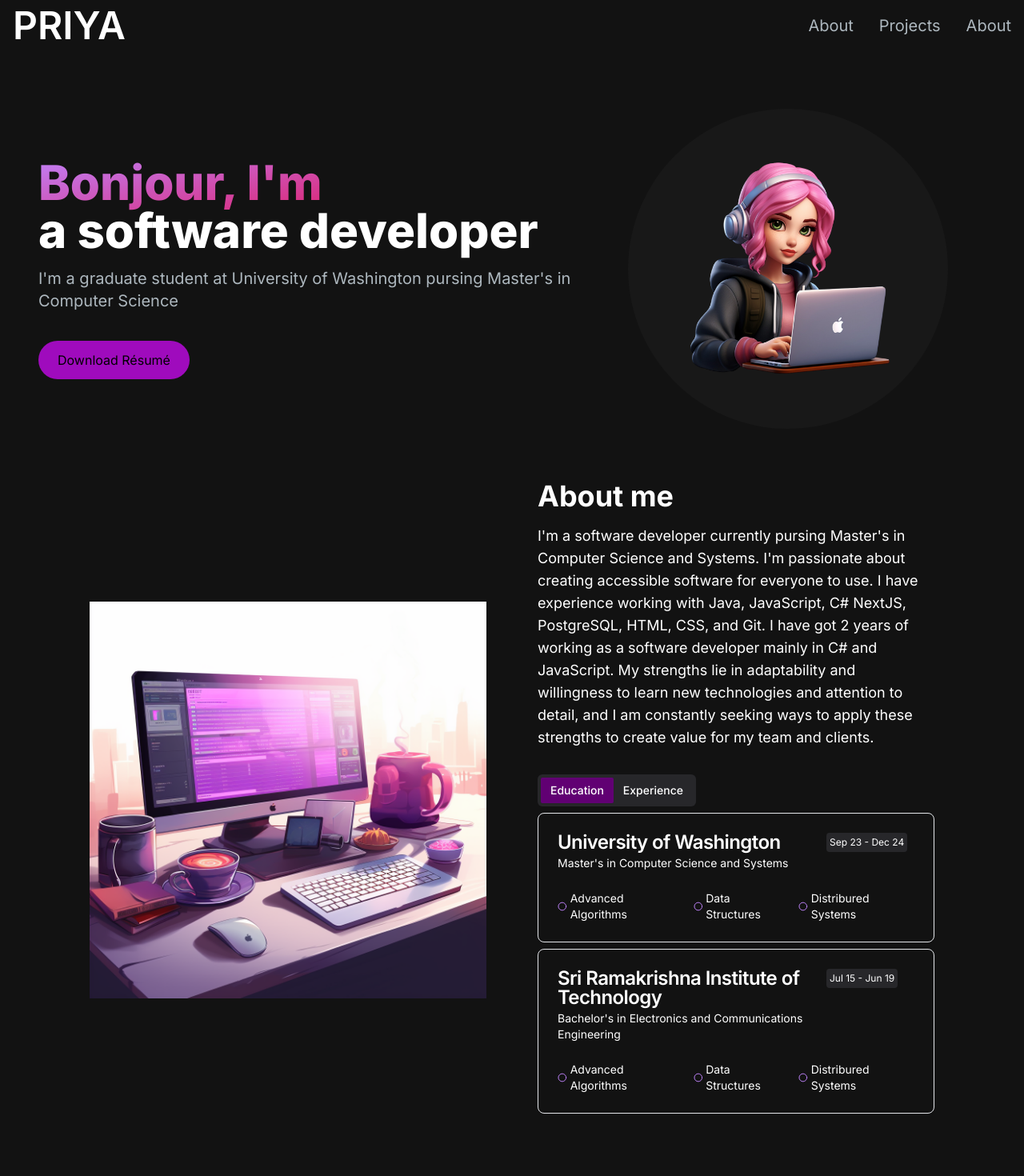
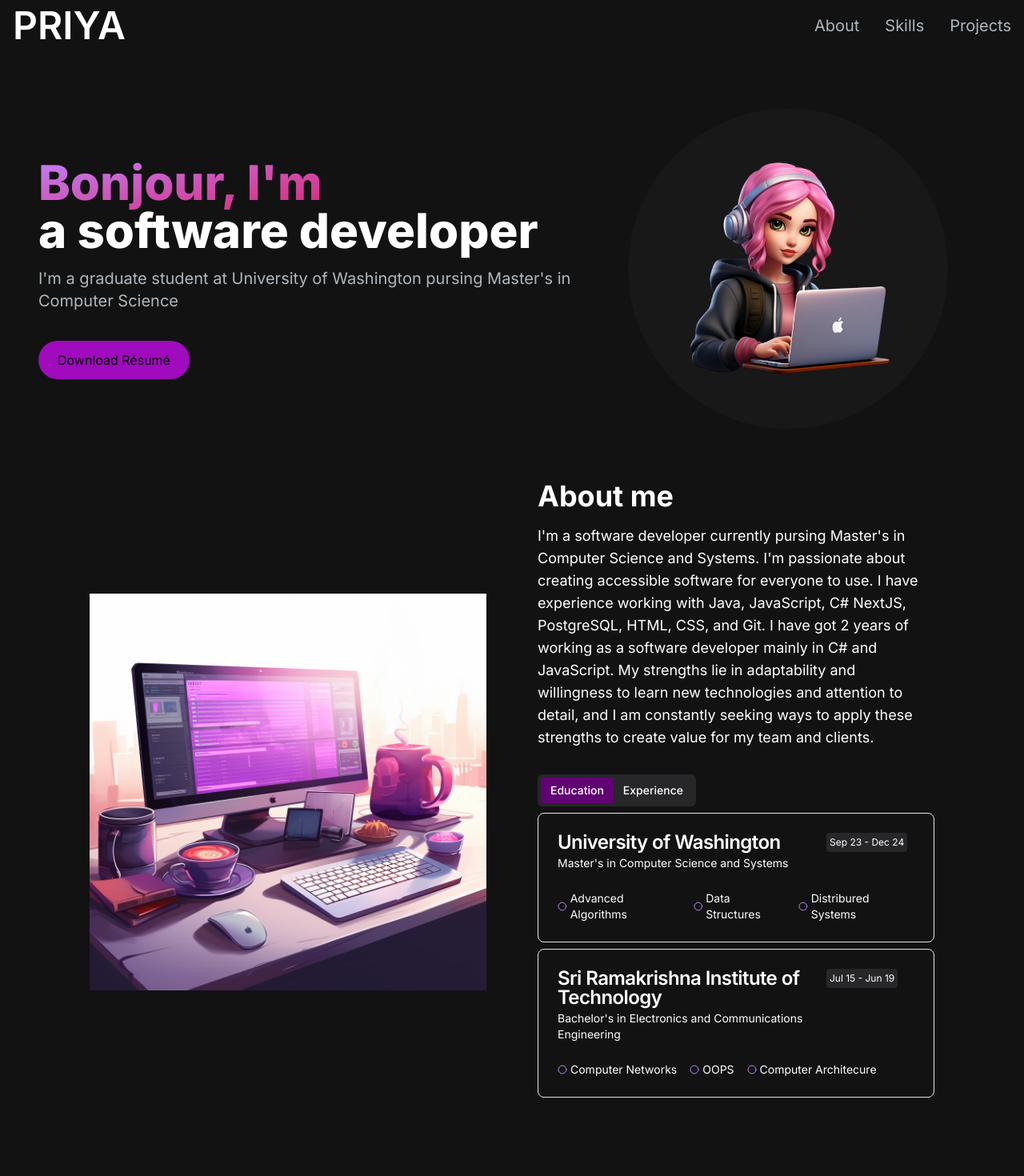
Before and after one commit to hari4698/priya-portfolio, a Next.js app: page / in a window 1280 px wide. Shown: the top 1470 px of the page at 80% size. Built offline with nearby package versions, Linux system fonts and the light colour scheme.

Commit message:
Changed navbar and added tab for experience

```diff
--- a/app/page.tsx
+++ b/app/page.tsx
@@ -1,7 +1,6 @@
 import AboutSection from "@/components/AboutSection";
 import HeroSection from "@/components/HeroSection";
 import Navbar from "@/components/Navbar";
-import Image from "next/image";
 
 export default function Home() {
   return (
--- a/components/AboutSection.tsx
+++ b/components/AboutSection.tsx
@@ -7,26 +7,38 @@ const uw_tacoma = {
   title: "University of Washington",
   desc: "Master's in Computer Science and Systems",
   date: "Sep 23 - Dec 24",
+  tech1: "Advanced Algorithms",
+  tech2: "Data Structures",
+  tech3: "Distribured Systems",
 };
 const srit = {
   title: "Sri Ramakrishna Institute of Technology",
   desc: "Bachelor's in Electronics and Communications Engineering",
   date: "Jul 15 - Jun 19",
+  tech1: "Computer Networks",
+  tech2: "OOPS",
+  tech3: "Computer Architecure",
 };
 const hitachi = {
   title: "Hitachi Energy",
   desc: "Software Engineer",
   date: "Oct 21 - Apr 22",
+  tech1: "ASP.NET",
+  tech2: "AngualrJS",
+  tech3: "AJAX",
 };
 const LTMindTree = {
   title: "LTMindtree",
   desc: "Software Engineer",
   date: "Aug 19 - Oct 21",
+  tech1: "ASP.NET",
+  tech2: "ReactJS",
+  tech3: "Web API",
 };
 
 export default function AboutSection() {
   return (
-    <section className="text-white">
+    <section className="text-white" id="about">
       <div className="md:grid md:grid-cols-2 gap-8 items-center py-8 px-4 xl:gap-16 sm:py-16 xl:px-16">
         <Image
           src="/images/about-image.png"
@@ -64,12 +76,40 @@ export default function AboutSection() {
                 </TabsTrigger>
               </TabsList>
               <TabsContent value="education">
-                <TabCard title={uw_tacoma.title} desc={uw_tacoma.desc} date={uw_tacoma.date} />
-                <TabCard title={srit.title} desc={srit.desc} date={srit.date} />
+                <TabCard
+                  title={uw_tacoma.title}
+                  desc={uw_tacoma.desc}
+                  date={uw_tacoma.date}
+                  tech1={uw_tacoma.tech1}
+                  tech2={uw_tacoma.tech2}
+                  tech3={uw_tacoma.tech3}
+                />
+                <TabCard
+                  title={srit.title}
+                  desc={srit.desc}
+                  date={srit.date}
+                  tech1={srit.tech1}
+                  tech2={srit.tech2}
+                  tech3={srit.tech3}
+                />
               </TabsContent>
               <TabsContent value="skills">
-                <TabCard title={hitachi.title} desc={hitachi.desc} date={hitachi.date} />
-                <TabCard title={LTMindTree.title} desc={LTMindTree.desc} date={LTMindTree.date} />
+                <TabCard
+                  title={hitachi.title}
+                  desc={hitachi.desc}
+                  date={hitachi.date}
+                  tech1={hitachi.tech1}
+                  tech2={hitachi.tech2}
+                  tech3={hitachi.tech3}
+                />
+                <TabCard
+                  title={LTMindTree.title}
+                  desc={LTMindTree.desc}
+                  date={LTMindTree.date}
+                  tech1={LTMindTree.tech1}
+                  tech2={LTMindTree.tech2}
+                  tech3={LTMindTree.tech3}
+                />
               </TabsContent>
             </Tabs>
           </div>
--- a/components/Navbar.tsx
+++ b/components/Navbar.tsx
@@ -11,13 +11,14 @@ const navLinks = [
     title: "About",
   },
   {
+    href: "#skills",
+    title: "Skills",
+  },
+  {
     href: "#projects",
     title: "Projects",
   },
-  {
-    href: "#about",
-    title: "About",
-  },
+
 ];
 
 export default function Navbar() {
--- a/components/TabCard.tsx
+++ b/components/TabCard.tsx
@@ -12,9 +12,12 @@ interface tabDataType {
   title: string;
   desc: string;
   date: string;
+  tech1: string;
+  tech2: string;
+  tech3: string;
 }
 
-export function TabCard({title, desc, date}: tabDataType) {
+export function TabCard({title, desc, date, tech1, tech2, tech3}: tabDataType) {
   return (
     <Card className="w-full mb-2">
       <CardHeader className="grid grid-cols-[1fr_110px] items-start gap-4 space-y-0">
@@ -32,15 +35,15 @@ export function TabCard({title, desc, date}: tabDataType) {
         <div className="flex space-x-4 text-sm text-muted-foreground">
           <div className="flex items-center">
             <Circle className="mr-1 h-3 w-3  text-purple-400" />
-            Advanced Algorithms
+            {tech1}
           </div>
           <div className="flex items-center">
             <Circle className="mr-1 h-3 w-3 text-purple-400" />
-            Data Structures
+            {tech2}
           </div>
           <div className="flex items-center">
             <Circle className="mr-1 h-3 w-3 text-purple-400" />
-            Distribured Systems
+            {tech3}
           </div>
         </div>
       </CardContent>
```
Also changed, not shown: components/HeroSection.tsx (+10 -10 lines), package.json (+12 -12 lines), components/SkillsSection.tsx (added), 1 other file (tests, documents, lock files or other folders).
